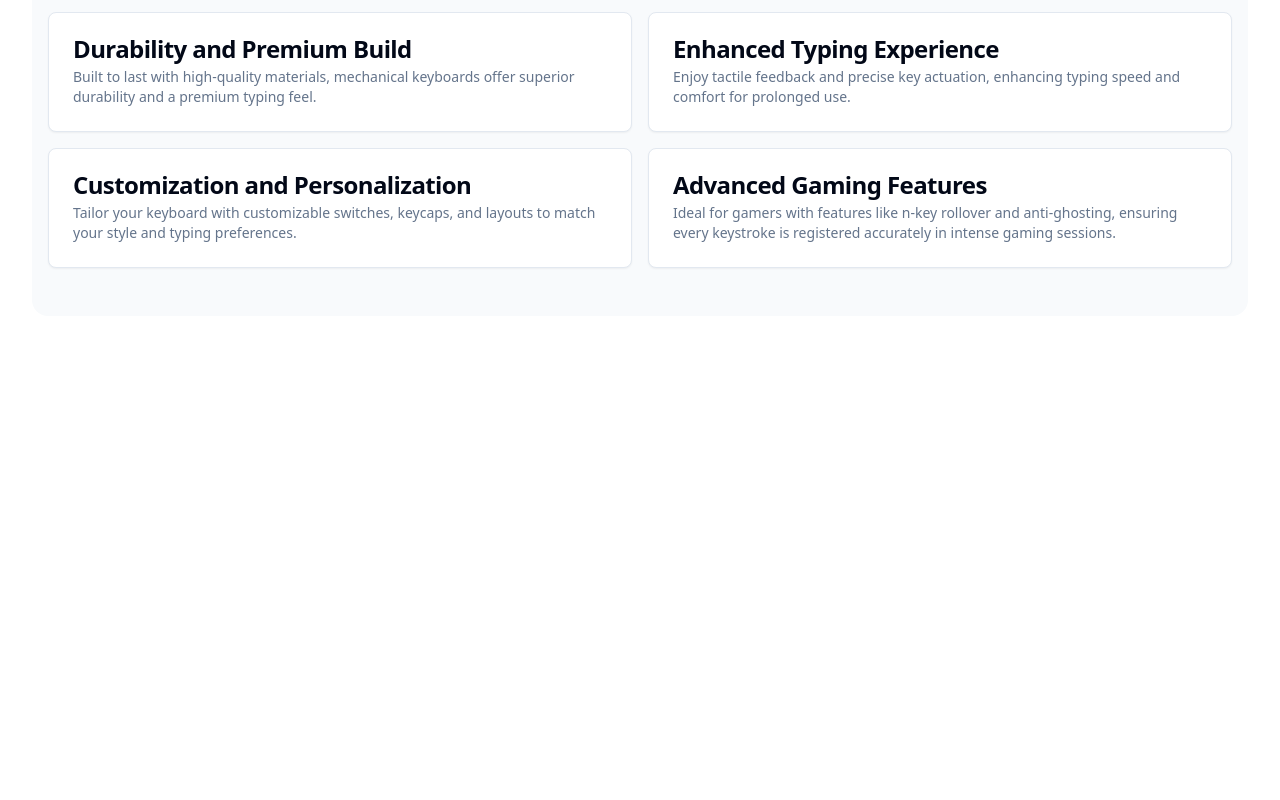
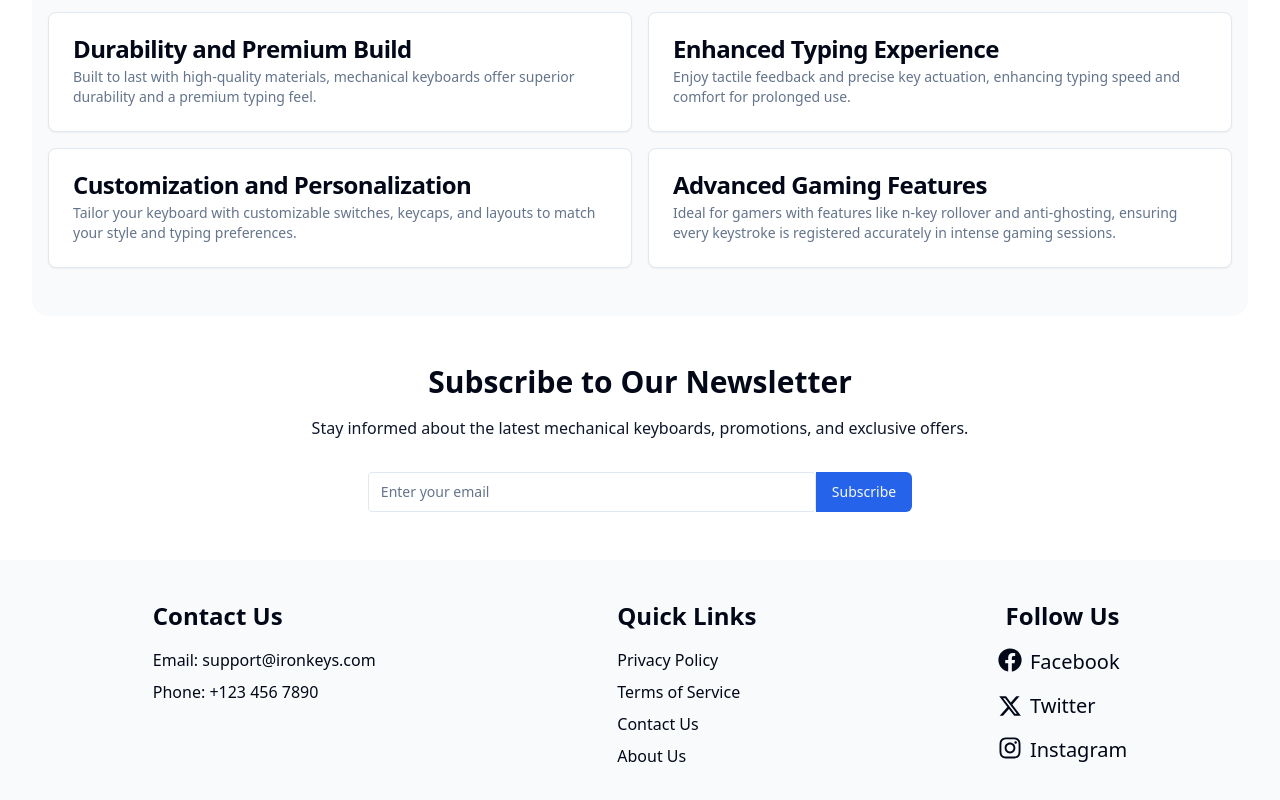
Before and after one commit to omarfaruktaj/iron-keys, a React (Vite) app: page / in a window 1280 px wide. Shown: the part 1496-2296 px from the top of the page. Before the commit the page ends 1860 px from the top, so only its background shows below. Built offline with nearby package versions, Linux system fonts and the light colour scheme; no server answers.

Commit message:
feat: Add subscription and footer section

```diff
--- a/src/app/main/Home/home.tsx
+++ b/src/app/main/Home/home.tsx
@@ -4,6 +4,7 @@ import HomeFeaturedProdcuts from "./hore-featured-products";
 import Brands from "./brands";
 import Reviews from "./reviews";
 import Benefits from "./benefits";
+import Subscription from "./subscription";
 export default function Home() {
   return (
     <div>
@@ -13,6 +14,7 @@ export default function Home() {
       <Brands />
       <Reviews />
       <Benefits />
+      <Subscription />
     </div>
   );
 }
--- /dev/null
+++ b/src/app/main/Home/subscription.tsx
@@ -0,0 +1,35 @@
+import { Button } from "@/components/ui/button";
+import { Input } from "@/components/ui/input";
+
+const Subscription = () => {
+  const handleSubmit = (e: React.FormEvent<HTMLFormElement>) => {
+    e.preventDefault();
+  };
+
+  return (
+    <section className="my-12 bg-white">
+      <div className="text-center">
+        <h2 className="text-3xl font-semibold  mb-4">
+          Subscribe to Our Newsletter
+        </h2>
+        <p className="mb-8 text-secondary-foreground">
+          Stay informed about the latest mechanical keyboards, promotions, and
+          exclusive offers.
+        </p>
+        <form onSubmit={handleSubmit} className="flex justify-center">
+          <Input
+            type="email"
+            placeholder="Enter your email"
+            className="w-full max-w-md rounded-sm focus-visible:ring-1  focus-visible:ring-ring focus-visible:ring-offset-1"
+          />
+
+          <Button type="submit" className="rounded-l-none">
+            Subscribe
+          </Button>
+        </form>
+      </div>
+    </section>
+  );
+};
+
+export default Subscription;
--- a/src/app/main/main-layout.tsx
+++ b/src/app/main/main-layout.tsx
@@ -1,3 +1,4 @@
+import Footer from "@/components/layout/footer";
 import Navbar from "@/components/layout/navbar";
 import { Outlet } from "react-router-dom";
 
@@ -8,6 +9,7 @@ export default function MainLayout() {
       <div className=" mx-2  md:container md:mx-auto">
         <Outlet />
       </div>
+      <Footer />
     </div>
   );
 }
--- /dev/null
+++ b/src/components/layout/footer.tsx
@@ -0,0 +1,73 @@
+import { Link } from "react-router-dom";
+import { FaFacebook, FaInstagram } from "react-icons/fa";
+import { FaXTwitter } from "react-icons/fa6";
+
+export default function Footer() {
+  return (
+    <footer className="bg-primary-foreground  py-10">
+      <div className="container mx-auto flex flex-col md:flex-row justify-around ">
+        <div className="mb-6 md:mb-0">
+          <h3 className="text-2xl font-bold mb-4">Contact Us</h3>
+          <p className="mb-2">
+            Email:{" "}
+            <a href="mailto:support@ironkeys.com" className="hover:underline">
+              support@ironkeys.com
+            </a>
+          </p>
+          <p>
+            Phone:{" "}
+            <a href="tel:+1234567890" className="hover:underline">
+              +123 456 7890
+            </a>
+          </p>
+        </div>
+        <div className="mb-6 md:mb-0">
+          <h3 className="text-2xl font-bold mb-4">Quick Links</h3>
+          <div className="flex flex-col space-y-2">
+            <Link to="/" className="hover:underline transition duration-300">
+              Privacy Policy
+            </Link>
+            <Link to="/" className="hover:underline transition duration-300">
+              Terms of Service
+            </Link>
+            <Link
+              to="/contact"
+              className="hover:underline transition duration-300"
+            >
+              Contact Us
+            </Link>
+            <Link
+              to="/about"
+              className="hover:underline transition duration-300"
+            >
+              About Us
+            </Link>
+          </div>
+        </div>
+        <div>
+          <h3 className="text-2xl font-bold mb-4 text-center">Follow Us</h3>
+          <div className="flex flex-col justify-center items-start  space-y-4">
+            <a
+              href="https://facebook.com"
+              className="hover:text-blue-500 transition duration-300 flex justify-start text-xl gap-2"
+            >
+              <FaFacebook size={24} /> Facebook
+            </a>
+            <a
+              href="https://twitter.com"
+              className="hover:text-blue-400 transition duration-300 flex items-center text-xl gap-2"
+            >
+              <FaXTwitter size={24} /> Twitter
+            </a>
+            <a
+              href="https://instagram.com"
+              className="hover:text-pink-600 transition duration-300 flex  text-xl gap-2"
+            >
+              <FaInstagram size={24} /> Instagram
+            </a>
+          </div>
+        </div>
+      </div>
+    </footer>
+  );
+}
--- a/src/components/layout/navbar.tsx
+++ b/src/components/layout/navbar.tsx
@@ -10,9 +10,11 @@ export default function Navbar() {
         <div className="flex justify-between items-center">
           <div className="flex items-center">
             <div>
-              <Link to="/" className=" text-xl font-bold">
-                Iron Keys
-              </Link>
+              <Button asChild variant={"ghost"}>
+                <Link to="/" className=" text-xl font-bold uppercase">
+                  Iron Keys
+                </Link>
+              </Button>
             </div>
           </div>
 
--- /dev/null
+++ b/src/components/ui/input.tsx
@@ -0,0 +1,25 @@
+import * as React from "react"
+
+import { cn } from "@/lib/utils"
+
+export interface InputProps
+  extends React.InputHTMLAttributes<HTMLInputElement> {}
+
+const Input = React.forwardRef<HTMLInputElement, InputProps>(
+  ({ className, type, ...props }, ref) => {
+    return (
+      <input
+        type={type}
+        className={cn(
+          "flex h-10 w-full rounded-md border border-input bg-background px-3 py-2 text-sm ring-offset-background file:border-0 file:bg-transparent file:text-sm file:font-medium placeholder:text-muted-foreground focus-visible:outline-none focus-visible:ring-2 focus-visible:ring-ring focus-visible:ring-offset-2 disabled:cursor-not-allowed disabled:opacity-50",
+          className
+        )}
+        ref={ref}
+        {...props}
+      />
+    )
+  }
+)
+Input.displayName = "Input"
+
+export { Input }
--- a/src/redux/features/products/components/featured-products.tsx
+++ b/src/redux/features/products/components/featured-products.tsx
@@ -1,5 +1,5 @@
 import { useGetFeaturedProductsQuery } from "../product-api";
-import FeaturedProduct from "./featured-product-item";
+import FeaturedProduct from "./product-item";
 
 export default function FeaturedProducts() {
   const {
```
Also changed, not shown: example.data.tsx (deleted, +0 -146 lines), src/redux/features/products/components/product-item.tsx (renamed from src/redux/features/products/components/featured-product-item.tsx), 1 other file (tests, documents, lock files or other folders).
